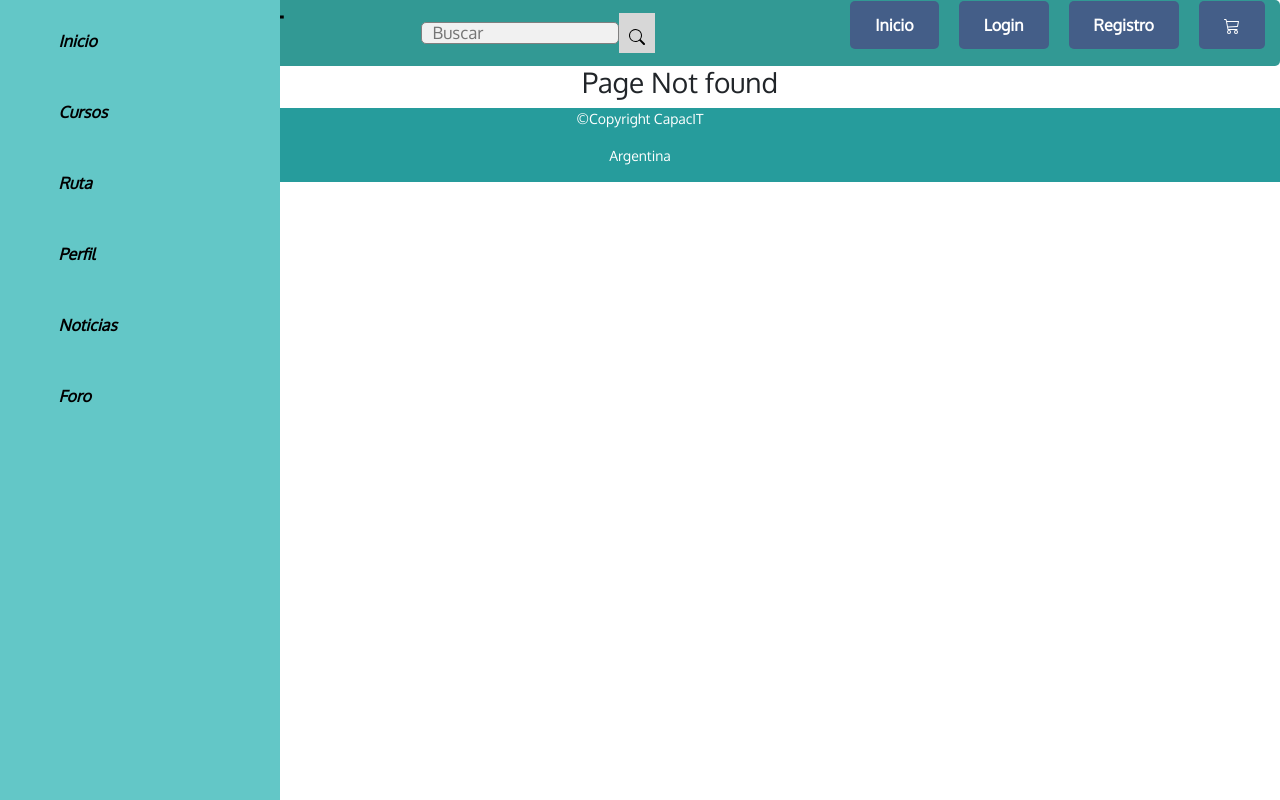
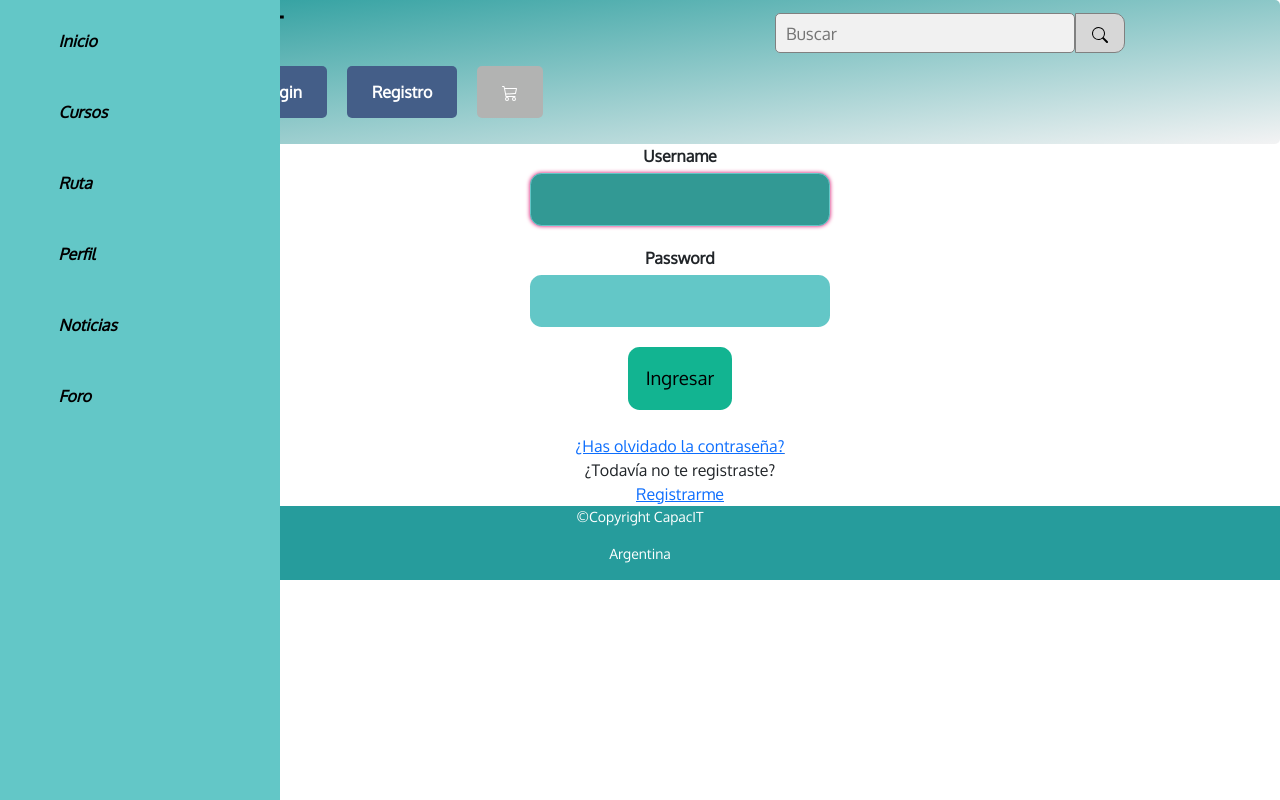
Before and after one commit to abrilramos12/Proyecto_Grupal-Ispc, an Angular app in the folder Front-end/CapacitApp/: page /login in a window 1280 px wide. Before the commit this address had no page. Built offline with nearby package versions, Linux system fonts and the light colour scheme.

Commit message:
Trabajando en login y enrutando

```diff
--- a/Front-end/CapacitApp/src/app/app-routing.module.ts
+++ b/Front-end/CapacitApp/src/app/app-routing.module.ts
@@ -1,5 +1,6 @@
 import { NgModule } from '@angular/core';
 import { RouterModule, Routes } from '@angular/router';
+import { LoginComponent } from './login/login.component';
 import { RegisterComponent } from './register/register.component';
 import { CarritoComponent } from './carrito/carrito.component';
 import { PageNotFoundComponent } from './page-not-found/page-not-found.component';
@@ -13,6 +14,7 @@ const routes: Routes = [
   {path: '', redirectTo:"/home", pathMatch: "full"},
   {path:'home', component: HomeComponent},
   {path: 'perfil', component: PerfilComponent},
+  {path: 'login', component: LoginComponent},
   {path: 'register', component: RegisterComponent},
   {path: 'cart', component: CarritoComponent},
   {path: 'news', component: NoticiasComponent},
--- a/Front-end/CapacitApp/src/app/app.module.ts
+++ b/Front-end/CapacitApp/src/app/app.module.ts
@@ -14,7 +14,7 @@ import { HomeComponent } from './home/home.component';
 import { NoticiasComponent } from './noticias/noticias.component';
 import { CursosComponent } from './cursos/cursos.component';
 import { RutasComponent } from './rutas/rutas.component';
-import { LoginComponent } from './login/login/login.component';
+import { LoginComponent } from './login/login.component';
 
 
 
--- a/Front-end/CapacitApp/src/app/header/header.component.css
+++ b/Front-end/CapacitApp/src/app/header/header.component.css
@@ -9,6 +9,12 @@ nav a{
   font-weight: 600;
   padding-right: 10px ;
 }
+nav ul{
+  display: flex;
+  align-content: center;
+
+}
+
 
 nav ul a{
   background-color: rgb(68, 94, 136);
@@ -19,6 +25,9 @@ nav ul a{
   border-radius: 5px;
   transition: background-color .5s ;
 }
+nav ul a:last-child {
+  background: #b2b3b2;
+}
 
 nav ul a:hover{
   background-color: white;
@@ -28,14 +37,16 @@ nav ul a:hover{
 
 nav a:active{
   color: red;
+  transform: scale(0.9);
 }
 
 header{
   display: flex;
-  flex-direction: row;
+  /* flex-direction: row; */
   flex-wrap: wrap;
   min-width: 480px;
-  background-color: rgb(50, 153, 148);
+  /* background-color: rgb(50, 153, 148); */
+  background-image: linear-gradient(to bottom right,rgb(38, 156, 156),#f3f3f4 );
   justify-content: space-between;
   align-items: center;
   margin-left: 5.1em;
@@ -51,26 +62,38 @@ header a h1{
 }
 
 header form{
-  width: 300px;
+  width: 500px;
   display: flex;
   align-items: center;
+  box-sizing: border-box;
 }
 
 header form input{
   padding: 10px;
   font-size:17px;
   border: 1px solid grey;
+  width: 300px;
   min-width: 50px;
-  height: 20px;
+  height: 40px;
   background-color: #f1f1f1;
   border-radius: 5px;
 }
 
 header form button{
-  padding: 10px;
+  padding: 5px;
+  width: 50px;
   height: 40px;
   background-color: rgb(215,215,215);
-  border:none;
+  border:1px solid grey;
+  border-radius: 0px 10px 10px 0px;
+  box-sizing: border-box;
+}
+
+header form button:hover{
+  background-color: rgb(255, 255, 255);
+}
+header form button:active{
+  transform: scale(0.9);
 }
 
 .logo{
@@ -83,10 +106,31 @@ header form button{
   margin-right: 10px;
 }
 
-@media (max-width:600px){
+@media (max-width:900px){
   header{
-    flex-direction: column ;
+    flex-direction: column;
+    justify-content: center;
+    align-items: center;
   }
+  header form{
+    position: relative;
+    width: 350px;
+
+  }
+  header form input {
+    top: 0;
+    left: 0;
+    bottom: 0;
+    right: 0;
+    margin: auto;
+  }
+  header form button {
+    position: relative;
+    left: 5px;
+    border-radius: 10px;
+  }
+
+
   nav{
     padding:10px 0px;
   }
--- a/Front-end/CapacitApp/src/app/header/header.component.html
+++ b/Front-end/CapacitApp/src/app/header/header.component.html
@@ -1,6 +1,6 @@
 <header>
 
-  <a href="#" class="logo">
+  <a routerLink="/home" class="logo">
     <img src="../assets/img/logo-imagen-sin-letra.png" alt="logo de CapacitApp"/>
     <h1 class="logo-nombre">CapacIT</h1>
   </a>
@@ -16,10 +16,10 @@
 
   <nav>
     <ul>
-      <a href="#">Inicio</a>
-      <a href="#">Login</a>
-      <a href="#">Registro</a>
-      <a href="#">
+      <a routerLink="/home">Inicio</a>
+      <a routerLink="/login">Login</a>
+      <a routerLink="/register">Registro</a>
+      <a routerLink="/cart">
         <span>
           <svg xmlns="http://www.w3.org/2000/svg" width="16" height="16" fill="currentColor" class="bi bi-cart3" viewBox="0 0 16 16">
             <path d="M0 1.5A.5.5 0 0 1 .5 1H2a.5.5 0 0 1 .485.379L2.89 3H14.5a.5.5 0 0 1 .49.598l-1 5a.5.5 0 0 1-.465.401l-9.397.472L4.415 11H13a.5.5 0 0 1 0 1H4a.5.5 0 0 1-.491-.408L2.01 3.607 1.61 2H.5a.5.5 0 0 1-.5-.5zM3.102 4l.84 4.479 9.144-.459L13.89 4H3.102zM5 12a2 2 0 1 0 0 4 2 2 0 0 0 0-4zm7 0a2 2 0 1 0 0 4 2 2 0 0 0 0-4zm-7 1a1 1 0 1 1 0 2 1 1 0 0 1 0-2zm7 0a1 1 0 1 1 0 2 1 1 0 0 1 0-2z"/>
--- a/Front-end/CapacitApp/src/app/login/login/login.component.css
+++ b/Front-end/CapacitApp/src/app/login/login.component.css
@@ -7,65 +7,6 @@
   font-family: 'Oxygen', sans-serif;
 }
 
-.container{
-  margin: auto;
-  display: flex;
-  flex-direction: column;/*separado y ordenado verticalmente*/
-  align-items: center;
-  justify-content: center;
-  gap: 1.25em; /*separacion entre las lineas*/
-  width: 28.125em;
-}
-.buttons{
-  align-self: flex-start;
-  display: flex;
-  gap: 1.25em;
-}
-.google-btn{
-  background-color: #1A73E8;
-  color: var(--primary-color);
-  border: none;
-  border-radius: 0.3125em;
-  height: 2.5em;
-  display: flex;
-  align-items: center;
-  padding: 0.125em;
-  cursor: pointer;
-  align-self: flex-start;
-  margin-bottom: 0.3125em;
-}
-.google-btn:hover{
-  background-color: #ddd;
-}
-.google-btn picture{
-  width: 2.1875em;
-  background-color: var(--primary-color);
-  height: 2.1875em;
-  border-radius: 0.125em;
-  display: flex;
-  align-items: center;
-  justify-content: center;
-}
-
-.separator{
-  display: flex;
-  width: 100%;
-  gap: 0.9375em;
-}
-.separator hr{
-  flex-grow: 1;
-  border: none;
-  border-top: 0.0625em solid #ccc;
-}
-.separator span{
-  color:#8b8b8b;
-}
-
-.section-inputs{
-  display: flex;
-  gap: 0.625em;
-  width: 100%;
-}
 form{
   display: flex;
   flex-direction: column;
@@ -86,8 +27,10 @@ label{
 label span{
   font-weight: 700;
 }
+
 label input{
   width: 20%;
+  min-width: 300px;
   background-color: var(--secondary-color);
   border: none;
   padding: 0.625em 1.25em;
@@ -95,7 +38,6 @@ label input{
   outline: none;
   font-size: 14pt;
   transition: background-color 0.5s,border 0.2s, box-shadow 0.2s;
-
 }
 
 label input:hover{
@@ -110,17 +52,12 @@ label input:focus{
   box-shadow: 0 0 0.25em #d60366;
 }
 
-#terminos{
-  display: flex;
-  width: 1.25em;
-  flex-direction: row;
-}
-
 .recuperar-contra{
   text-decoration: underline;
   display: flex;
   justify-content: center;
 }
+
 .boton{
   display: flex;
   justify-items: center;
@@ -135,6 +72,7 @@ label input:focus{
   font-size: 14pt;
   cursor:pointer;
 }
+
 .boton:hover{
   background-color: var(--primary-color);
   border: solid 0.0625em var(--secondary-color);
@@ -142,22 +80,7 @@ label input:focus{
   opacity:0.75;
   color: #000000;
 }
-.modo{
-  background-color: #3dd1c5;
-  color: var(--primary-color);
-  padding: 0.625em;
-  border: none;
-  border-radius: 0.625em;
-  font-size: 10pt;
-  cursor:pointer;
-}
-.modo:hover{
-  background-color: var(--primary-color);
-  border: solid 0.0625em var(--secondary-color);
-  box-shadow: 0 0 0.25em #3dd1c5;
-  opacity:0.75;
-  color:#8b8b8b
-}
+
 .registrarse{
   margin: auto;
   display: flex;
--- /dev/null
+++ b/Front-end/CapacitApp/src/app/login/login.component.html
@@ -0,0 +1,19 @@
+<div>
+  <form name="myForm"  method="post">
+      <label for="username">
+          <span>Username</span>
+          <input autoFocus type="text" name="username" id="username">
+      </label>
+      <label for="password">
+          <span>Password</span>
+          <input type="password" name="password" id="password" minlength="8" maxlength="15"
+              pattern="(?=^.{8,}$)((?=.*\d)|(?=.*\W+))(?![.\n])(?=.*[A-Z])(?=.*[a-z]).*$">
+      </label>
+      <label for="boton">
+          <button class="boton" type="submit" routerLink="123">Ingresar</button>
+      </label>
+  </form><br>
+  <div class="recuperar-contra"><a routerLink="123">¿Has olvidado la contraseña?</a></div>
+  <div class="registrarse">¿Todavía no te registraste?</div>
+  <div class="registrarse"><a routerLink="/register">Registrarme</a> </div>
+</div>
--- a/Front-end/CapacitApp/src/app/login/login/login.component.ts
+++ b/Front-end/CapacitApp/src/app/login/login.component.ts
@@ -7,4 +7,8 @@ import { Component } from '@angular/core';
 })
 export class LoginComponent {
 
+  validateForm():void{};
+
+  toggleMenu():void{};
+
 }
```
Also changed, not shown: Front-end/CapacitApp/src/app/login/login/login.component.html (deleted, +0 -78 lines), 1 other file (tests, documents, lock files or other folders).
